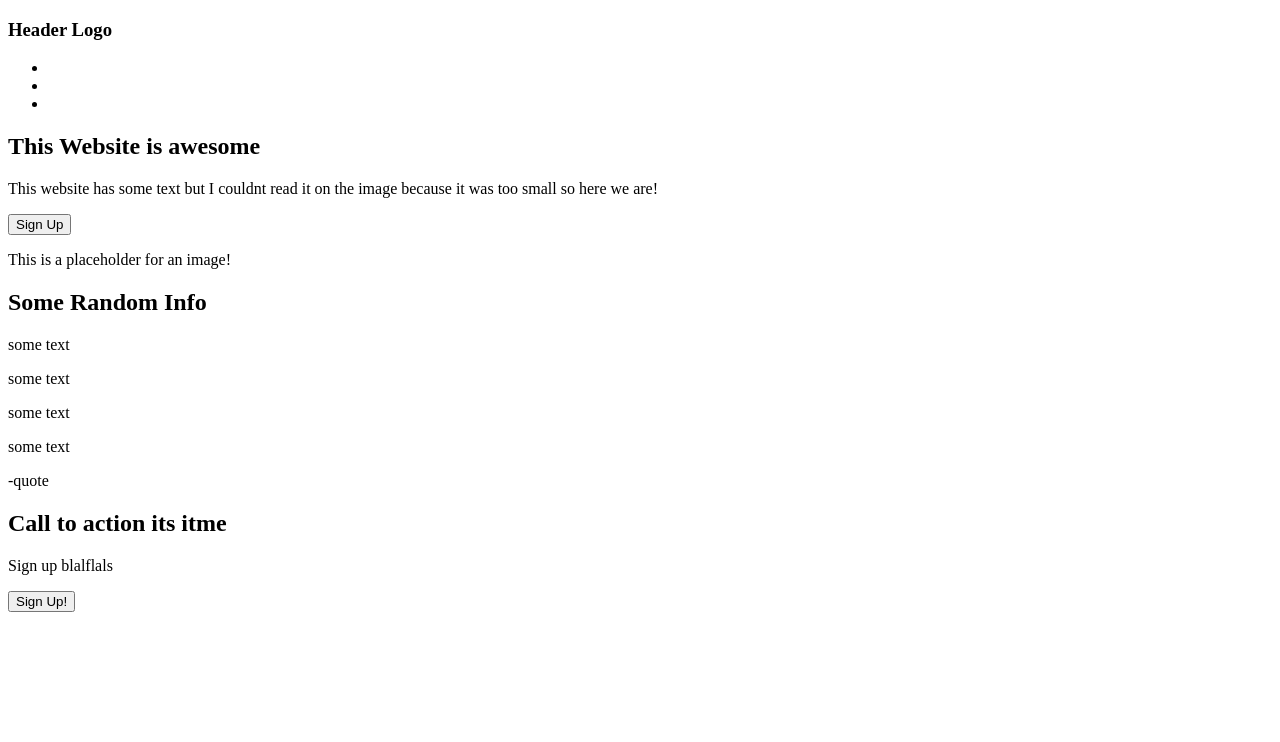
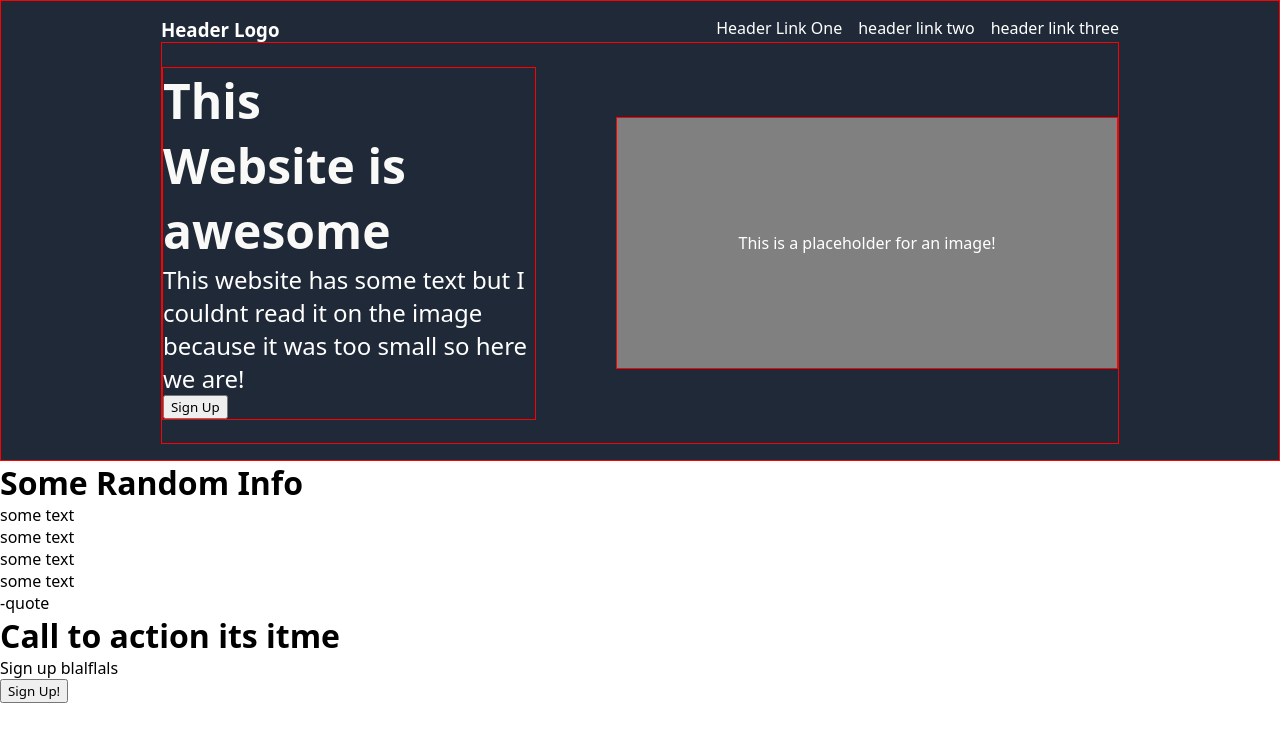
Before and after one commit to KyleMT03/odin-landing-page, a plain HTML site: page index.html in a window 1280 px wide. Drawn offline with Linux system fonts and the light colour scheme; a script that the page names is missing.

Commit message:
Started the process of adding CSS, running into formatting issues as far as matching the pictures. I'm using a lot of work arounds that I am not fond of, I may scrap and start over with just my HTML again.

```diff
--- a/index.html
+++ b/index.html
@@ -5,25 +5,27 @@
     <meta name="viewport" content="width=device-width, initial-scale=1.0">
     <meta http-equiv="X-UA-Compatible" content="ie=edge">
     <title>HTML 5 Boilerplate</title>
-    <link rel="stylesheet" href="style.css">
+    <link rel="stylesheet" href="styles.css">
   </head>
   <body>
     <section class="welcome">
         <nav>
             <h3>Header Logo</h3>
             <ul class="navlist">
-                <li><a></a></li>
-                <li><a></a></li>
-                <li><a></a></li>
+                <li class="nav-item"><a>Header Link One</a></li>
+                <li class="nav-item"><a>header link two</a></li>
+                <li class="nav-item"><a>header link three</a></li>
             </ul>
         </nav>
-        <div>
+        <div class="welcome-content">
             <div class="welcome-text">
-                <h1>This Website is awesome</h1>
-                <p>This website has some text but I couldnt read it on the image because it was too small so here we are!</p>
+                <div class="hero-tag">
+                    <h1>This Website is awesome</h1>
+                </div>
+                <p class="hero-text">This website has some text but I couldnt read it on the image because it was too small so here we are!</p>
                 <button>Sign Up</button>
             </div>
-            <div>
+            <div class="grybox-container">
                 <div class="gry-box">
                     <p>This is a placeholder for an image!</p>
                 </div>
--- a/styles.css
+++ b/styles.css
@@ -0,0 +1,90 @@
+* {
+    margin:0;
+    font-family: system-ui, -apple-system, BlinkMacSystemFont, 'Segoe UI', Roboto, Oxygen, Ubuntu, Cantarell, 'Open Sans', 'Helvetica Neue', sans-serif;
+}
+
+:root {
+    --background-color:#1F2937;
+}
+
+.welcome {
+    background-color: var(--background-color);
+    padding: 1rem 10rem;
+    color:white;
+    border:1px solid red;
+}
+.welcome-content {
+    height:50vh;
+    display:flex;
+
+    align-items: center;
+    gap:5rem;
+    border:1px solid red;
+}
+.welcome-text {
+    border:1px solid red;
+}
+.hero-tag {
+    width:80%;
+}
+.grybox-container {
+    border:1px solid red;
+}
+.gry-box {
+    background-color: gray;
+    height:250px;
+    width:500px;
+    display: flex;
+    justify-content: center;
+    align-items: center;
+    flex:1;
+}
+nav {
+    display:flex;
+    width:100%;
+    justify-content: space-between;
+}
+.navlist {
+list-style-type: none;
+display: flex;
+gap:1em;
+
+}
+.nav-item {
+
+}
+h1 {
+    font-size: 48px;
+    color:#F9faf8;
+    font-weight: extra-bold;
+}
+.hero-text {
+    font-size: 24px;
+}
+
+h2 {
+    font-size: 2rem;
+}
+@media screen and (max-width:900px) {
+   .welcome-content {
+   flex-direction: column;
+   gap:2rem;
+   justify-content: center;
+    margin-top: 2rem;
+   }
+   .hero-tag {
+    width:100%;
+}
+}
+
+@media screen and (max-width:850px) {
+    nav {
+        flex-direction: column;
+        justify-content: center;
+        align-items: center;
+    }
+    h3 {
+        border-bottom: 1px solid white;
+        margin:1rem;
+    }
+}
```
